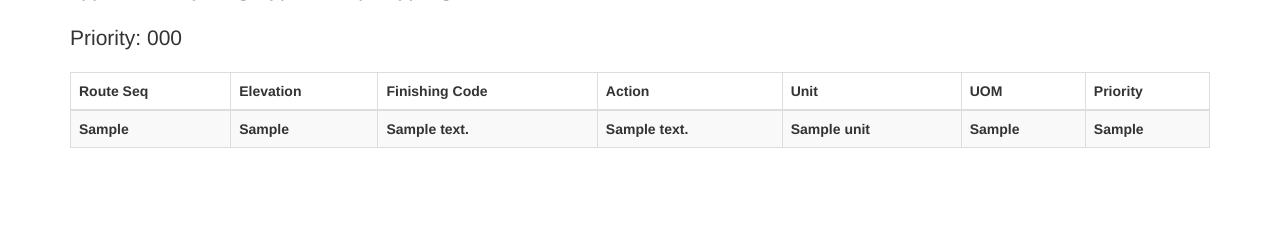
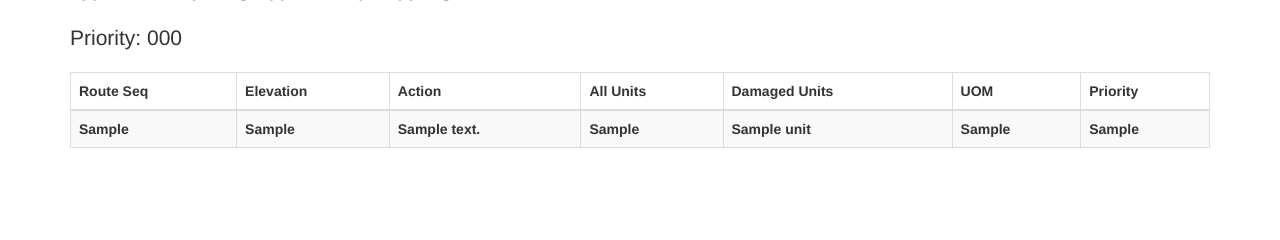
Before and after one commit to rashoodkhan/bams, a Django app: template reports/templates/reports/action_items_display.html in a window 1280 px wide. Shown: the part 218-458 px from the top of the page. Run offline with Django 3.2, Linux system fonts and the light colour scheme; tables that the repository leaves empty hold one stand-in row (values such as "Sample post"); the template is opened without the code that fills it: values that come from a table or form of the project are taken from there, most other values are stand-ins (such as "Sample title", 1, 10 or a date in 2020); data that the repository does not hold is empty; some libraries are stand-ins or nearby versions.

Commit message:
Updated reports view

```diff
--- a/reports/templates/reports/action_building_display.html
+++ b/reports/templates/reports/action_building_display.html
@@ -24,9 +24,9 @@
                 <tr>
                     <th>Elevation</th>
                     <th>Type</th>
-                    <th>Finishing</th>
                     <th>Action</th>
-                    <th>Units</th>
+                    <th>Total Units</th>
+                    <th>Damaged Units</th>
                     <th>UOM</th>
                     <th>Priority</th>
                 </tr>
@@ -36,8 +36,8 @@
                 <tr>
                     <th>{{ item.getElevation }}</th>
                     <th>{{ item.getItem }}</th>
-                    <th>{{ item.getFinishingDescription }}</th>
                     <th>{{ item.getActionDescription }}</th>
+                    <th>{{ item.all_unit }}</th>
                     <th>{{ item.unit }}</th>
                     <th>{{ item.getUOM }}</th>
                     <th>{{ item.getPriority }}</th>
--- a/reports/templates/reports/action_items_display.html
+++ b/reports/templates/reports/action_items_display.html
@@ -22,9 +22,9 @@
             <tr>
                 <th>Route Seq</th>
                 <th>Elevation</th>
-                <th>Finishing Code</th>
                 <th>Action</th>
-                <th>Unit</th>
+                <th>All Units</th>
+                <th>Damaged Units</th>
                 <th>UOM</th>
                 <th>Priority</th>
             </tr>
@@ -34,8 +34,8 @@
                 <tr>
                     <th>{{ s.getRoute }}</th>
                     <th>{{ s.getElevation }}</th>
-                    <th>{{ s.getFinishingDescription }}</th>
                     <th>{{ s.getActionDescription }}</th>
+                    <th>{{ s.all_unit }}</th>
                     <th>{{ s.unit }}</th>
                     <th>{{ s.getUOM }}</th>
                     <th>{{ s.getPriority }}</th>
```
Also changed, not shown: reports/templates/reports/action_priority_display.html (+7 -7 lines), reports/templates/reports/action_zone_display.html (+5 -6 lines).
